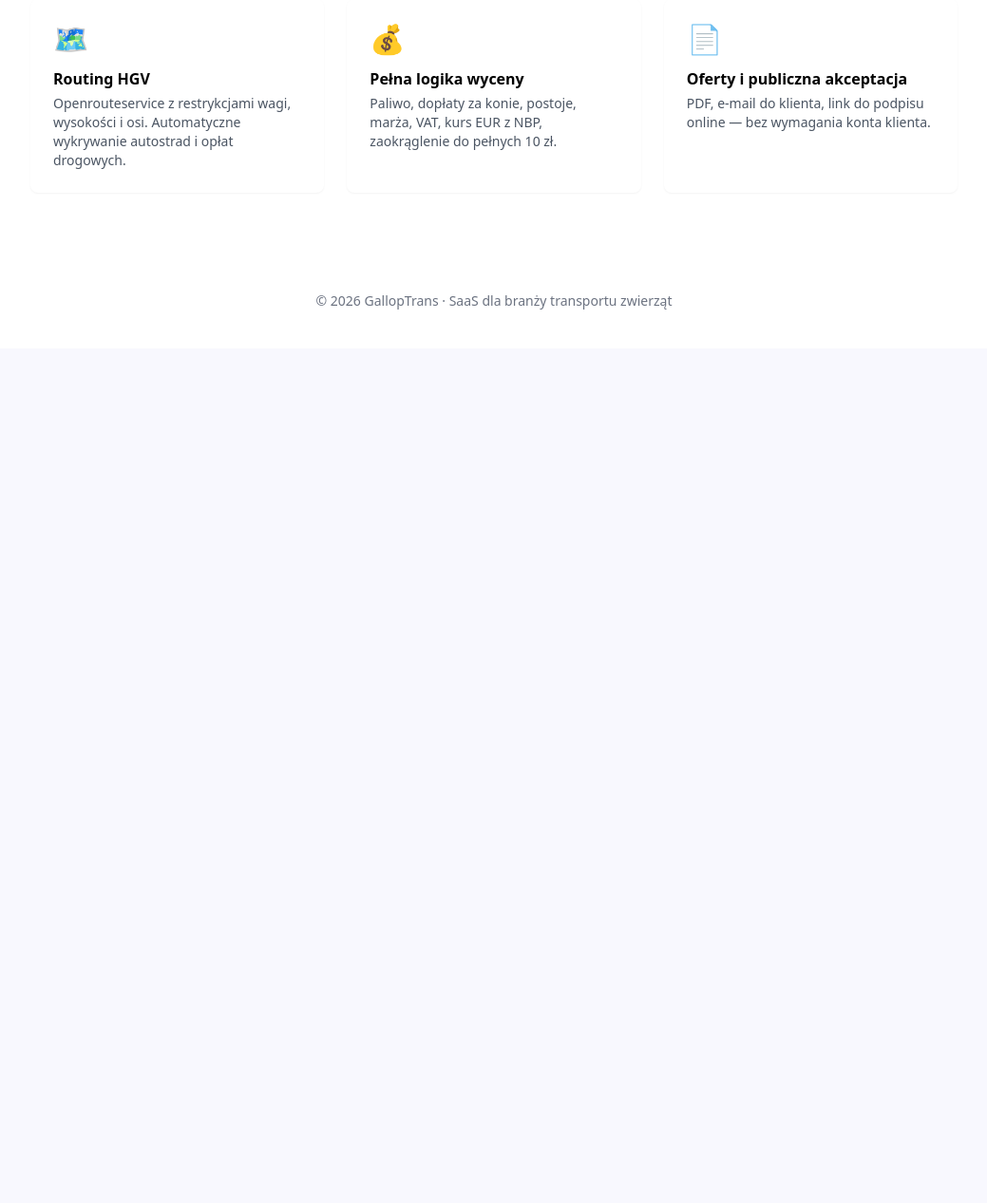
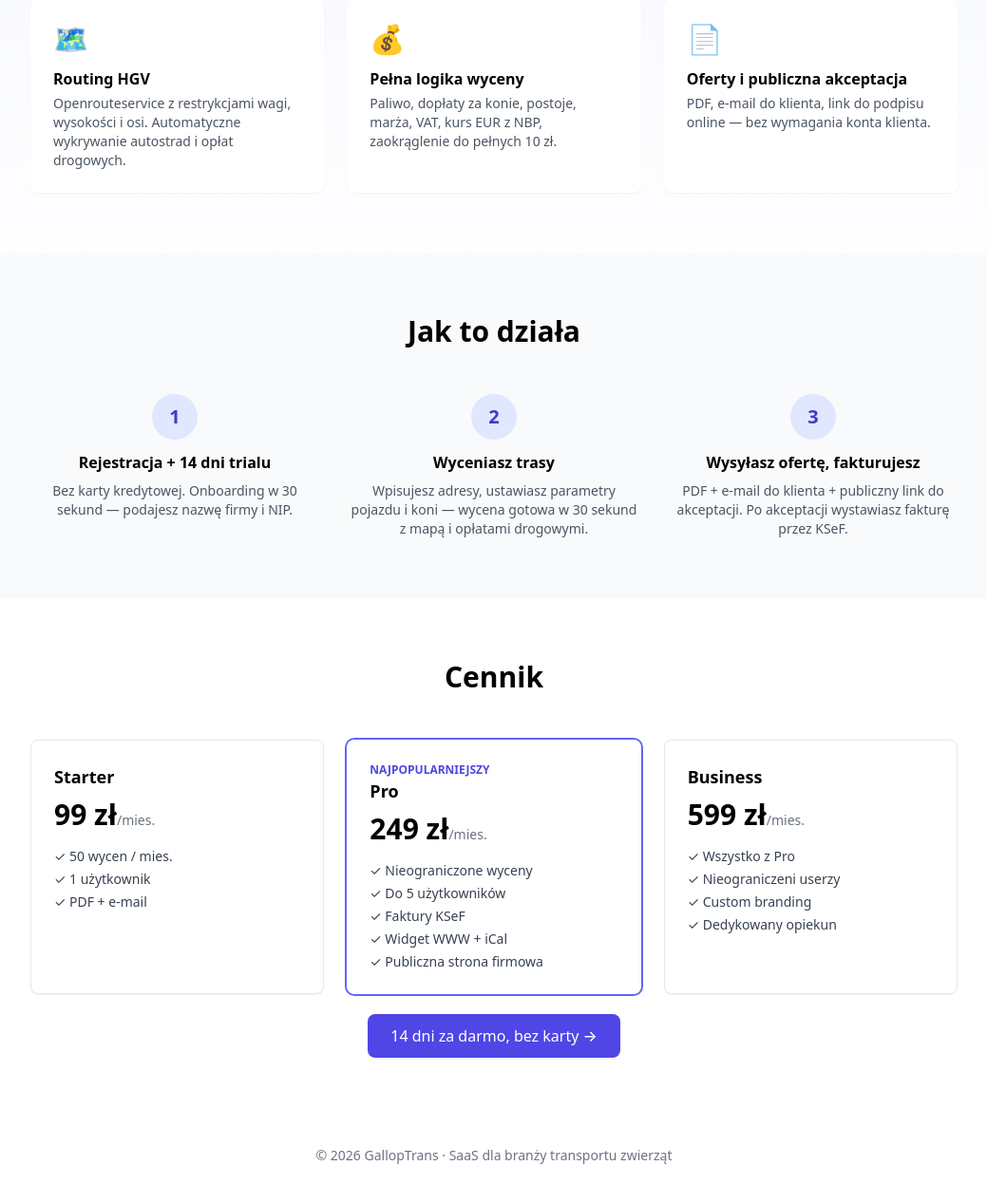
Before and after one commit to PrzemekPrzemo/GallopTrans-SaaS, a Laravel app: page / in a window 1280 px wide. Shown: the part 591-1858 px from the top of the page at 95% size, without its empty margins (120-1159 px from the left). Before the commit the page ends 917 px from the top, so only its background shows below. Run offline with Laravel 12, Linux system fonts and the light colour scheme; style sheets or scripts are compiled from the project's sources.

Commit message:
Add navigation links, landing pricing+how-it-works, tests for new flows
- Navigation: Faktury, Zespół, 👑 Admin (tylko super_admin).
- Welcome page: sekcja 'Jak to działa' (3 kroki) + cennik (3 plany
  z featured Pro) z CTA do rejestracji.
- Routes: /invoices, /quotes/{quote}/invoice, /invoices/{invoice}/ksef,
  /settings/ksef, /team, /invite/{token}, /admin/*.
- 7 nowych testów:
  - TeamInvitationTest (4): invite by owner/operator, accept, expired.
  - InvoiceFlowTest (3): nie da się z draftu, snapshot z accepted,
    publiczna akceptacja oferty.
- 46 testów zielonych (39 → 46).

```diff
--- a/resources/views/welcome.blade.php
+++ b/resources/views/welcome.blade.php
@@ -55,6 +55,64 @@
         </div>
     </section>
 
+    <section id="how" class="bg-gray-50 py-16">
+        <div class="max-w-5xl mx-auto px-6">
+            <h2 class="text-3xl font-bold text-center mb-12">Jak to działa</h2>
+            <div class="grid grid-cols-1 md:grid-cols-3 gap-8 text-center">
+                <div>
+                    <div class="w-12 h-12 bg-indigo-100 text-indigo-700 rounded-full mx-auto flex items-center justify-center text-xl font-bold">1</div>
+                    <div class="font-semibold mt-3">Rejestracja + 14 dni trialu</div>
+                    <div class="text-sm text-gray-600 mt-2">Bez karty kredytowej. Onboarding w 30 sekund — podajesz nazwę firmy i NIP.</div>
+                </div>
+                <div>
+                    <div class="w-12 h-12 bg-indigo-100 text-indigo-700 rounded-full mx-auto flex items-center justify-center text-xl font-bold">2</div>
+                    <div class="font-semibold mt-3">Wyceniasz trasy</div>
+                    <div class="text-sm text-gray-600 mt-2">Wpisujesz adresy, ustawiasz parametry pojazdu i koni — wycena gotowa w 30 sekund z mapą i opłatami drogowymi.</div>
+                </div>
+                <div>
+                    <div class="w-12 h-12 bg-indigo-100 text-indigo-700 rounded-full mx-auto flex items-center justify-center text-xl font-bold">3</div>
+                    <div class="font-semibold mt-3">Wysyłasz ofertę, fakturujesz</div>
+                    <div class="text-sm text-gray-600 mt-2">PDF + e-mail do klienta + publiczny link do akceptacji. Po akceptacji wystawiasz fakturę przez KSeF.</div>
+                </div>
+            </div>
+        </div>
+    </section>
+
+    <section id="pricing" class="py-16">
+        <div class="max-w-5xl mx-auto px-6">
+            <h2 class="text-3xl font-bold text-center mb-12">Cennik</h2>
+            <div class="grid grid-cols-1 md:grid-cols-3 gap-6">
+                <div class="bg-white rounded-lg shadow-sm p-6 border">
+                    <div class="font-semibold text-lg">Starter</div>
+                    <div class="text-3xl font-bold mt-2">99 zł<span class="text-sm font-normal text-gray-500">/mies.</span></div>
+                    <ul class="mt-4 space-y-1 text-sm text-gray-700">
+                        <li>✓ 50 wycen / mies.</li><li>✓ 1 użytkownik</li><li>✓ PDF + e-mail</li>
+                    </ul>
+                </div>
+                <div class="bg-white rounded-lg shadow-sm p-6 ring-2 ring-indigo-500">
+                    <div class="text-xs text-indigo-600 font-semibold">NAJPOPULARNIEJSZY</div>
+                    <div class="font-semibold text-lg">Pro</div>
+                    <div class="text-3xl font-bold mt-2">249 zł<span class="text-sm font-normal text-gray-500">/mies.</span></div>
+                    <ul class="mt-4 space-y-1 text-sm text-gray-700">
+                        <li>✓ Nieograniczone wyceny</li><li>✓ Do 5 użytkowników</li><li>✓ Faktury KSeF</li>
+                        <li>✓ Widget WWW + iCal</li><li>✓ Publiczna strona firmowa</li>
+                    </ul>
+                </div>
+                <div class="bg-white rounded-lg shadow-sm p-6 border">
+                    <div class="font-semibold text-lg">Business</div>
+                    <div class="text-3xl font-bold mt-2">599 zł<span class="text-sm font-normal text-gray-500">/mies.</span></div>
+                    <ul class="mt-4 space-y-1 text-sm text-gray-700">
+                        <li>✓ Wszystko z Pro</li><li>✓ Nieograniczeni userzy</li>
+                        <li>✓ Custom branding</li><li>✓ Dedykowany opiekun</li>
+                    </ul>
+                </div>
+            </div>
+            <div class="text-center mt-8">
+                <a href="{{ route('register') }}" class="px-6 py-3 bg-indigo-600 text-white rounded-lg font-medium">14 dni za darmo, bez karty →</a>
+            </div>
+        </div>
+    </section>
+
     <footer class="py-10 text-center text-sm text-gray-500">
         © {{ date('Y') }} GallopTrans · SaaS dla branży transportu zwierząt
     </footer>
--- a/routes/web.php
+++ b/routes/web.php
@@ -1,11 +1,14 @@
 <?php
 
+use App\Http\Controllers\AdminController;
 use App\Http\Controllers\BillingController;
 use App\Http\Controllers\CalculatorController;
 use App\Http\Controllers\CalendarController;
 use App\Http\Controllers\DashboardController;
 use App\Http\Controllers\DriverDashboardController;
 use App\Http\Controllers\InquiryController;
+use App\Http\Controllers\InvoiceController;
+use App\Http\Controllers\KsefSettingsController;
 use App\Http\Controllers\OnboardingController;
 use App\Http\Controllers\PaymentController;
 use App\Http\Controllers\ProfileController;
@@ -13,6 +16,7 @@ use App\Http\Controllers\PublicPageController;
 use App\Http\Controllers\QuoteController;
 use App\Http\Controllers\ReportController;
 use App\Http\Controllers\SettingsController;
+use App\Http\Controllers\TeamController;
 use App\Http\Controllers\VehicleController;
 use Illuminate\Support\Facades\Route;
 
@@ -21,8 +25,9 @@ Route::get('/', function () {
 })->name('home');
 
 // Publiczna oferta (token) - bez logowania
-Route::get('/q/{token}',     [QuoteController::class, 'public'])->name('quotes.public');
-Route::get('/q/{token}/pdf', [QuoteController::class, 'publicPdf'])->name('quotes.public.pdf');
+Route::get('/q/{token}',         [QuoteController::class, 'public'])->name('quotes.public');
+Route::get('/q/{token}/pdf',     [QuoteController::class, 'publicPdf'])->name('quotes.public.pdf');
+Route::post('/q/{token}/accept', [QuoteController::class, 'publicAccept'])->name('quotes.public.accept');
 
 // Publiczna strona firmowa (per-tenant) + widget JS
 Route::get('/o/{slug}',  [PublicPageController::class, 'show'])->name('public.page');
@@ -31,6 +36,10 @@ Route::get('/widget.js', [PublicPageController::class, 'widgetScript'])->name('p
 
 // iCal feed kierowcy (publiczny, autoryzowany tokenem w URL).
 Route::get('/calendar/{token}.ics', [CalendarController::class, 'feed'])->name('calendar.feed');
+
+// Akceptacja zaproszenia do zespołu (publiczna, tokenem)
+Route::get('/invite/{token}',  [TeamController::class, 'showAccept'])->name('invitations.accept');
+Route::post('/invite/{token}', [TeamController::class, 'processAccept'])->name('invitations.process');
 
 // Onboarding (po rejestracji) - tu user JESZCZE nie ma organization
 Route::middleware('auth')->group(function () {
@@ -94,6 +103,23 @@ Route::middleware(['auth', 'ensure.org'])->group(function () {
         Route::get('/settings',          [SettingsController::class, 'edit'])->name('settings.edit');
         Route::post('/settings',         [SettingsController::class, 'update'])->name('settings.update');
 
+        // Ustawienia KSeF (osobny ekran — wgrywanie cert + token)
+        Route::get('/settings/ksef',          [KsefSettingsController::class, 'edit'])->name('settings.ksef');
+        Route::post('/settings/ksef',         [KsefSettingsController::class, 'update'])->name('settings.ksef.update');
+        Route::delete('/settings/ksef/cert',  [KsefSettingsController::class, 'deleteCert'])->name('settings.ksef.delete-cert');
+
+        // Faktury
+        Route::get('/invoices',            [InvoiceController::class, 'index'])->name('invoices.index');
+        Route::get('/invoices/{invoice}',  [InvoiceController::class, 'show'])->name('invoices.show');
+        Route::post('/quotes/{quote}/invoice', [InvoiceController::class, 'storeFromQuote'])->name('invoices.from-quote');
+        Route::post('/invoices/{invoice}/ksef', [InvoiceController::class, 'sendToKsef'])->name('invoices.ksef-send');
+
+        // Zespół (multi-user)
+        Route::get('/team',                          [TeamController::class, 'index'])->name('team.index');
+        Route::post('/team/invite',                  [TeamController::class, 'invite'])->name('team.invite');
+        Route::delete('/team/invitations/{invitation}', [TeamController::class, 'revoke'])->name('team.revoke');
+        Route::delete('/team/members/{user}',        [TeamController::class, 'removeMember'])->name('team.remove');
+
         // Zapytania ofertowe (od klientów z widgetu / publicznej strony)
         Route::get('/inquiries',                [InquiryController::class, 'index'])->name('inquiries.index');
         Route::patch('/inquiries/{inquiry}',    [InquiryController::class, 'updateStatus'])->name('inquiries.status');
@@ -102,4 +128,11 @@ Route::middleware(['auth', 'ensure.org'])->group(function () {
     });
 });
 
+// Admin panel SaaS-a (poza ensure.org, bo super_admin nie ma własnej organizacji)
+Route::middleware(['auth', 'ensure.super_admin'])->prefix('admin')->name('admin.')->group(function () {
+    Route::get('/',                  [AdminController::class, 'dashboard'])->name('dashboard');
+    Route::get('/organizations',     [AdminController::class, 'organizations'])->name('organizations');
+    Route::get('/organizations/{id}',[AdminController::class, 'showOrganization'])->name('organization');
+});
+
 require __DIR__.'/auth.php';
```
Also changed, not shown: resources/views/layouts/navigation.blade.php (+11 -0 lines), tests/Feature/InvoiceFlowTest.php (added, +85 -0 lines), tests/Feature/TeamInvitationTest.php (added, +86 -0 lines).
